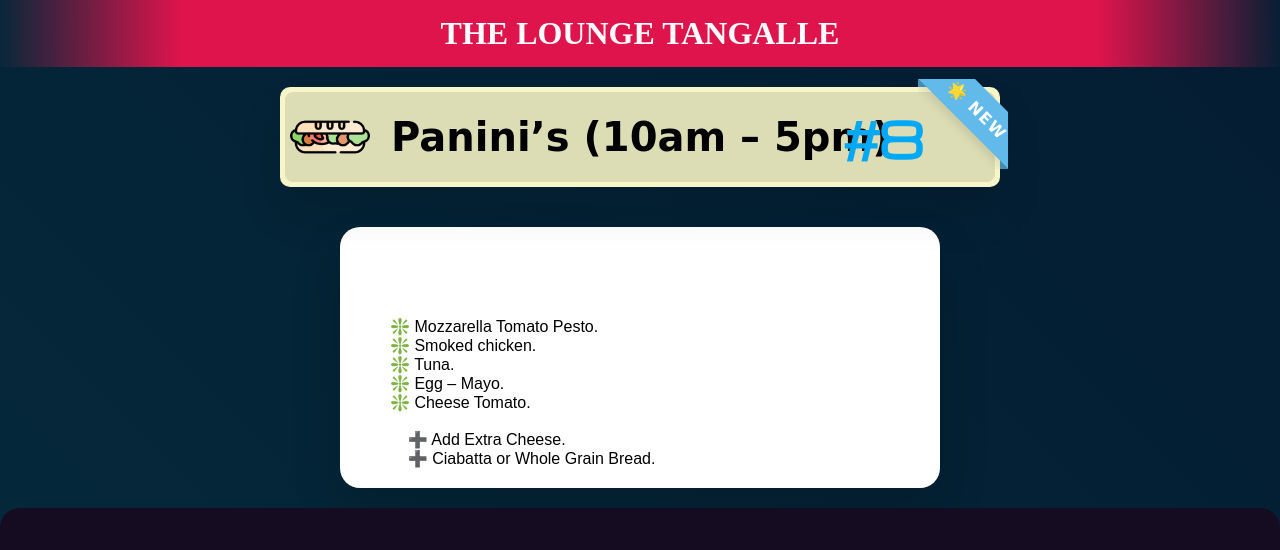
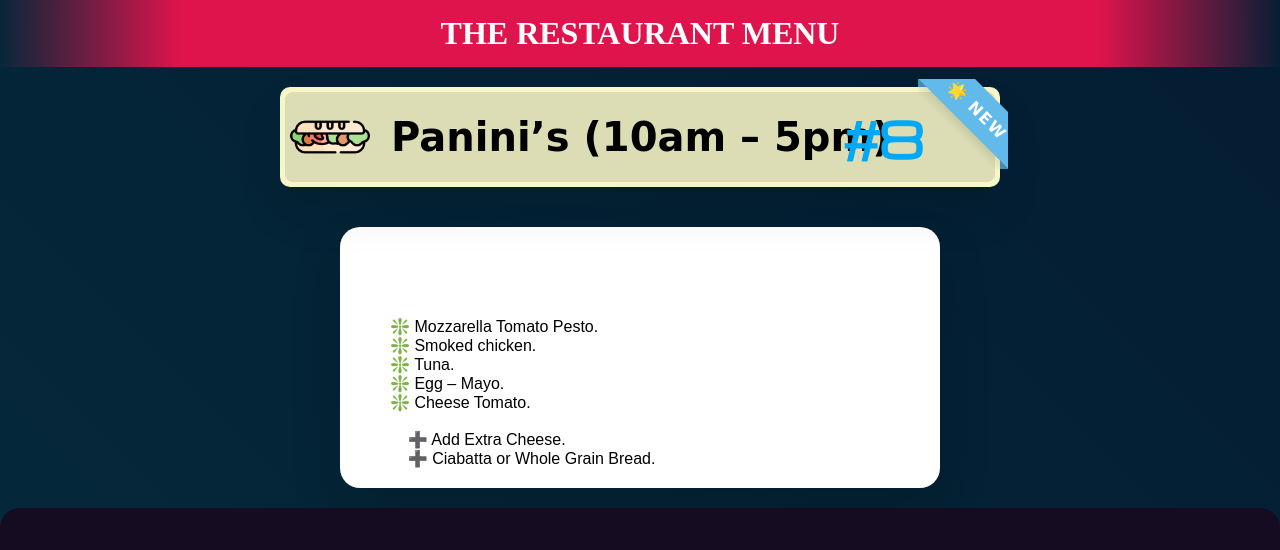
Before and after one commit to ImaginalyticWEB/restmenu, a plain HTML site: page paninis.html in a window 1280 px wide. Shown: the top 550 px of the page. Drawn offline with nearby package versions, Linux system fonts and the light colour scheme; a web font is replaced by a local one.

Commit message:
Update paninis.html

```diff
--- a/paninis.html
+++ b/paninis.html
@@ -13,7 +13,7 @@
 <body>
     <div class="preloader"></div>
     <header>
-        <a href="index.html" class="logo">THE LOUNGE TANGALLE</a>
+        <a href="index.html" class="logo">THE RESTAURANT MENU</a>
     </header>
     <section>
         <div class="card1">
```
